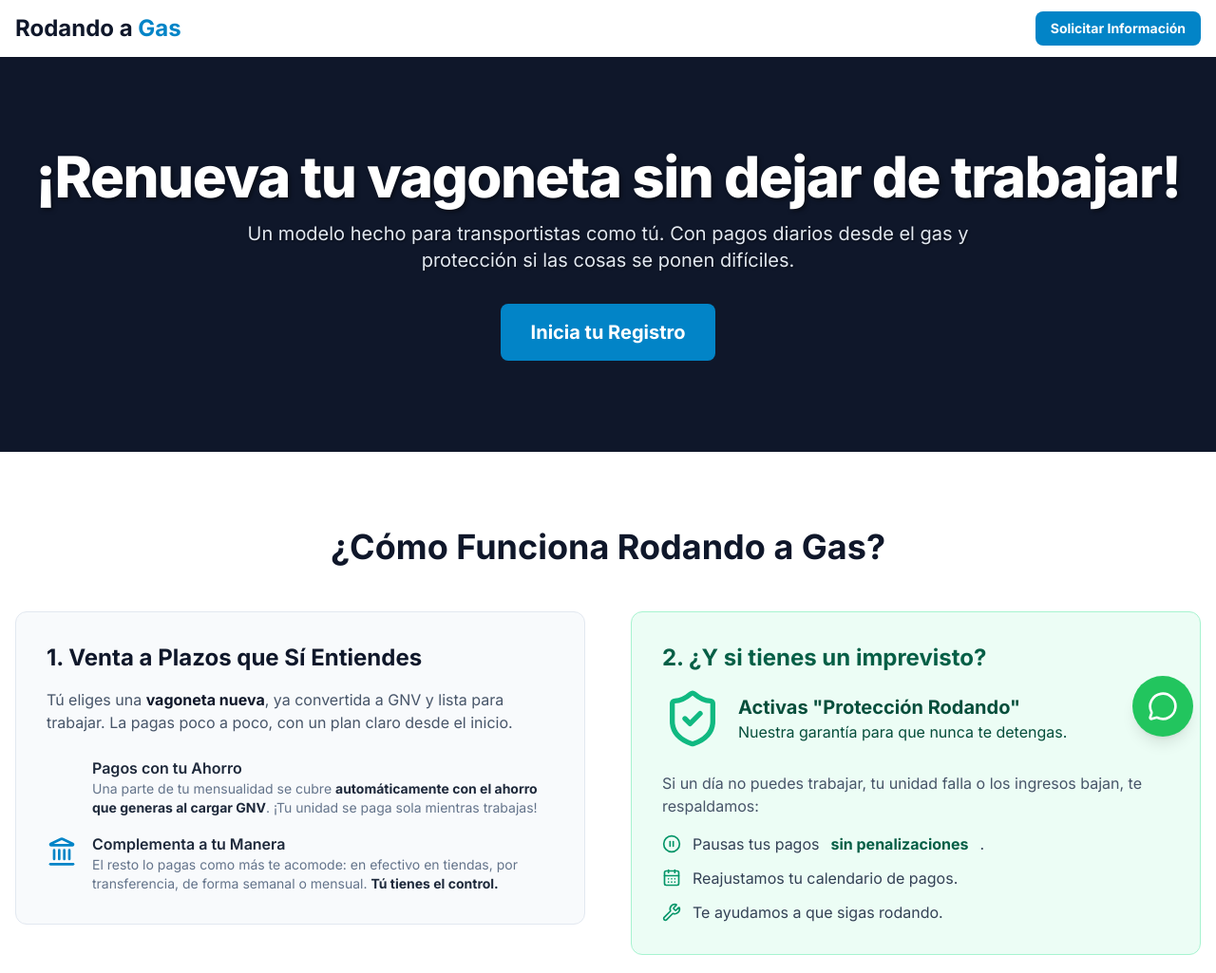
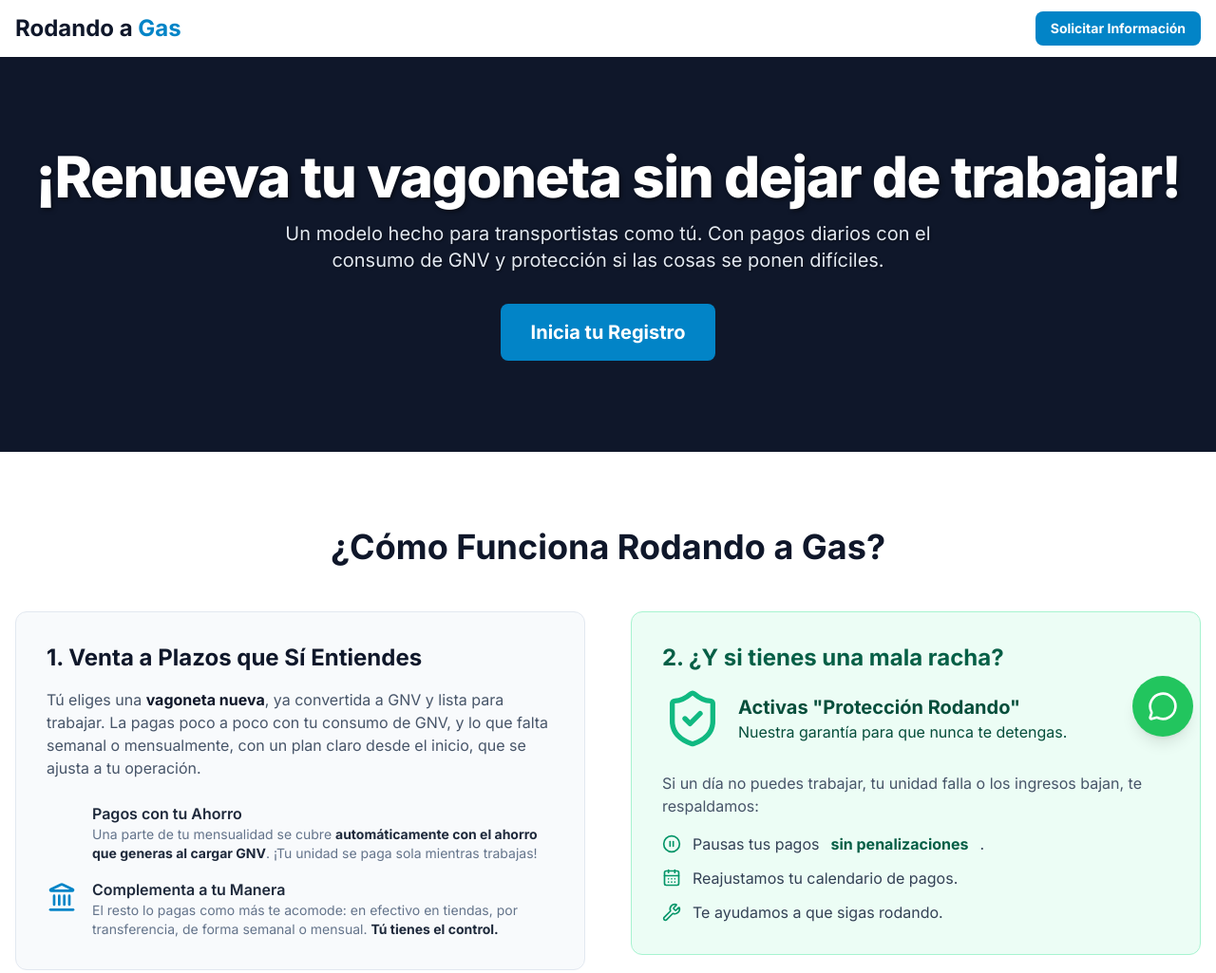
Before and after one commit to josuehernandeztapia/rondandoagas, a plain HTML site: page clientes/index.html in a window 1280 px wide. Shown: the top 1025 px of the page at 95% size. Drawn offline with nearby package versions, Linux system fonts and the light colour scheme.

Commit message:
Update index.html

```diff
--- a/clientes/index.html
+++ b/clientes/index.html
@@ -42,7 +42,7 @@
         </div>
         <div class="container mx-auto px-4 py-24 text-center relative z-10">
             <h1 class="text-4xl md:text-6xl font-extrabold tracking-tight mb-4 text-white" style="text-shadow: 2px 2px 4px rgba(0,0,0,0.5);">¡Renueva tu vagoneta sin dejar de trabajar!</h1>
-            <p class="text-lg md:text-xl text-slate-200 max-w-3xl mx-auto mb-8" style="text-shadow: 1px 1px 2px rgba(0,0,0,0.5);">Un modelo hecho para transportistas como tú. Con pagos diarios desde el gas y protección si las cosas se ponen difíciles.</p>
+            <p class="text-lg md:text-xl text-slate-200 max-w-3xl mx-auto mb-8" style="text-shadow: 1px 1px 2px rgba(0,0,0,0.5);">Un modelo hecho para transportistas como tú. Con pagos diarios con el consumo de GNV y protección si las cosas se ponen difíciles.</p>
             <a href="#formulario-interes" class="bg-sky-600 hover:bg-sky-700 text-white font-bold px-8 py-4 rounded-lg transition-transform hover:scale-105 text-xl inline-flex items-center gap-2">
                 Inicia tu Registro
             </a>
@@ -56,7 +56,7 @@
             <div class="grid md:grid-cols-2 gap-12 items-start">
                 <div class="bg-slate-50 p-8 rounded-xl border border-slate-200">
                     <h3 class="text-2xl font-bold mb-4 text-slate-900">1. Venta a Plazos que Sí Entiendes</h3>
-                    <p class="text-slate-600 mb-6">Tú eliges una <strong class="text-slate-900">vagoneta nueva</strong>, ya convertida a GNV y lista para trabajar. La pagas poco a poco, con un plan claro desde el inicio.</p>
+                    <p class="text-slate-600 mb-6">Tú eliges una <strong class="text-slate-900">vagoneta nueva</strong>, ya convertida a GNV y lista para trabajar. La pagas poco a poco con tu consumo de GNV, y lo que falta semanal o mensualmente, con un plan claro desde el inicio, que se ajusta a tu operación.</p>
                     <div class="space-y-4">
                         <div class="flex items-start gap-4">
                             <i data-lucide="gas-pump" class="w-8 h-8 text-sky-600 mt-1 shrink-0"></i>
@@ -75,7 +75,7 @@
                     </div>
                 </div>
                 <div class="bg-emerald-50 p-8 rounded-xl border border-emerald-200">
-                     <h3 class="text-2xl font-bold mb-4 text-emerald-800">2. ¿Y si tienes un imprevisto?</h3>
+                     <h3 class="text-2xl font-bold mb-4 text-emerald-800">2. ¿Y si tienes una mala racha?</h3>
                      <div class="flex items-center gap-4 mb-6">
                         <i data-lucide="shield-check" class="w-16 h-16 text-emerald-500 shrink-0"></i>
                         <p class="text-emerald-900"><strong class="text-xl block">Activas "Protección Rodando"</strong>Nuestra garantía para que nunca te detengas.</p>
@@ -123,7 +123,8 @@
                     <p class="text-slate-500 text-sm mt-2">No necesitas historial bancario perfecto ni pedimos avales imposibles. Tu trabajo diario te respalda.</p>
                 </div>
                  <div class="text-center">
-                    <div class="bg-sky-100 w-16 h-16 rounded-full mx-auto mb-4 flex items-center justify-center"><i data-lucide="shield-heart" class="w-8 h-8 text-sky-700"></i></div>
+                    <div class="bg-sky-100 w-16 h-16 rounded-full mx-auto mb-4 flex items-center justify-center"><i data-lucide="handshake" class="w-8 h-8 text-sky-700"></i>
+</div>
                     <h3 class="font-bold text-lg text-slate-900">Financiamiento Justo y Flexible</h3>
                     <p class="text-slate-500 text-sm mt-2">Te damos un plan que sí puedes pagar y te protegemos con "Protección Rodando" si tienes un mal mes.</p>
                 </div>
@@ -239,4 +240,3 @@ No pierdes tu unidad, no se te generan cargos extra, y juntos reprogramamos tus
     </script>
 </body>
 </html>
-Crear carpeta clientes con landing de operadores
```
